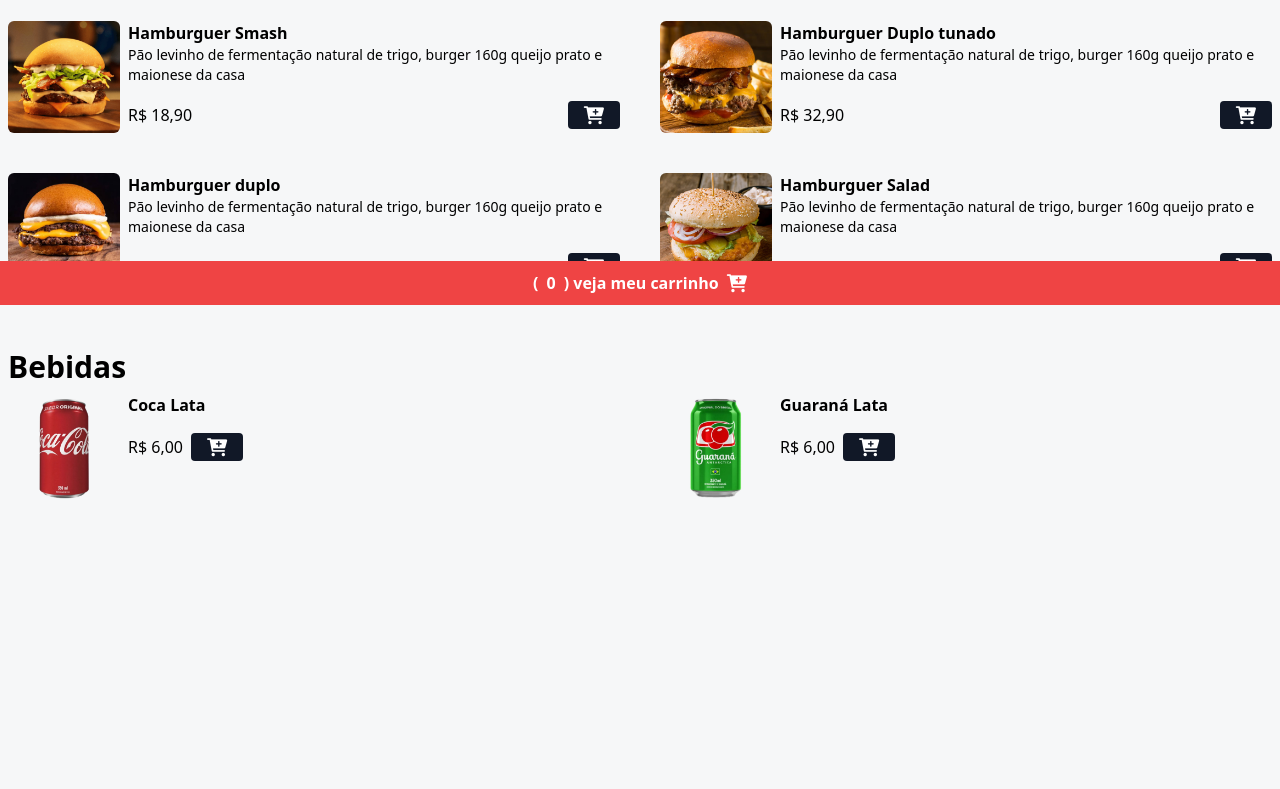
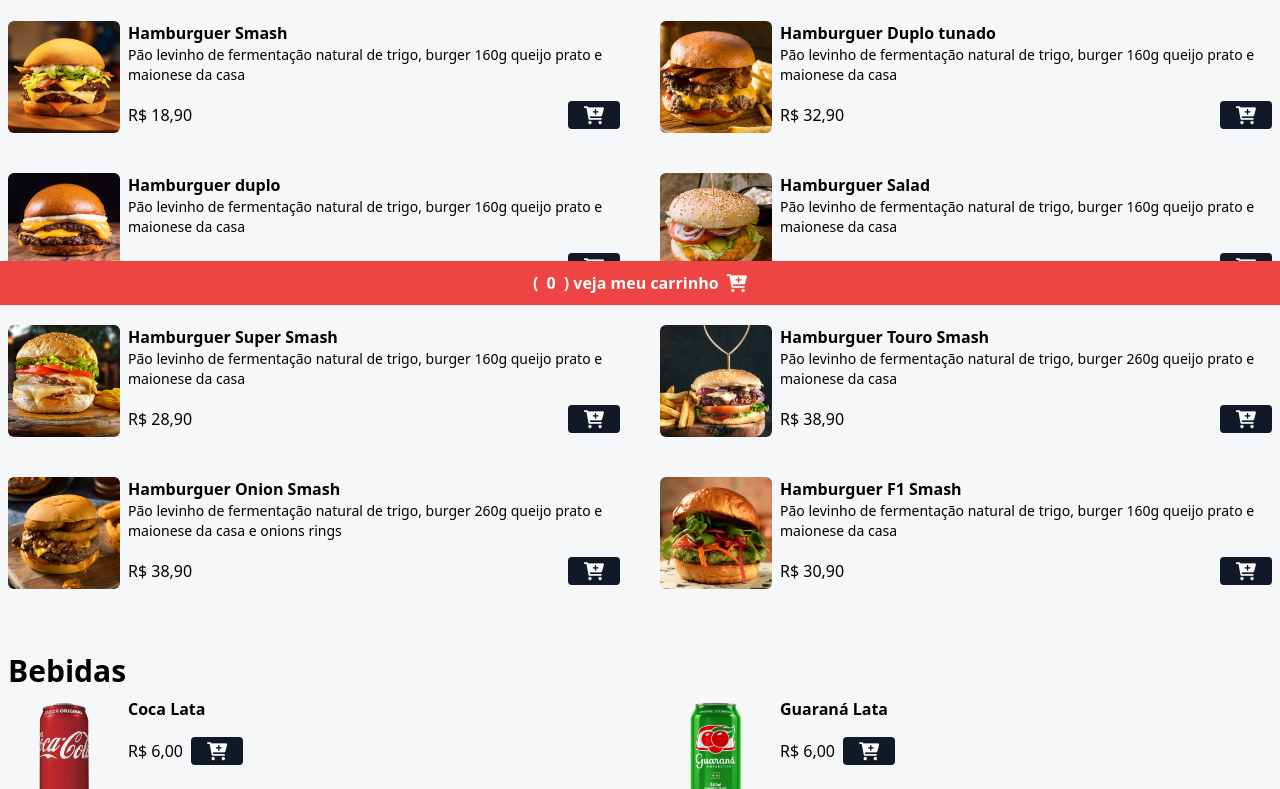
Before and after one commit to dragonforce725/cardapio, a website: page index.html in a window 1280 px wide. Shown: the part 495-1284 px from the top of the page. Before the commit the page ends 1064 px from the top, so only its background shows below. Drawn offline with nearby package versions, Linux system fonts and the light colour scheme; some packages are replaced by stand-ins of ours; a script that the page names is missing.

Commit message:
add mais produtos

```diff
--- a/index.html
+++ b/index.html
@@ -164,6 +164,118 @@ trigo, burger 160g queijo prato e maionese da casa</p>
 </div>
 </div>
 <!--FIM PRODUTO ITEM-->
+
+<!--INICIO PRODUTO ITEM-->
+<div class="flex gap-2">
+    <img src="./img/hamb-5.png"
+    alt=""
+    class="w-28 h-28 rounded-md hover:scale-110 duration-300">
+
+
+<div>
+    <p class="font-bold">Hamburguer Super Smash</p>
+    <p class="text-sm"> Pão levinho de fermentação natural de
+        trigo, burger 160g queijo prato e maionese da casa</p>
+
+    <div class="flex justify-between items-center mt-4 gap-2">
+        <p>
+            R$ 28,90
+        </p>
+        <button
+            class="bg-gray-900 px-4 rounded add-to-cart-btn"
+            data-name="Hamburguer Super Smash"
+            data-price="28.90">
+            <!--a tag <i> serve pra por o carrinho que adiciona coisas em conjunto com a tag <link> no title para a importação de icones.-->
+            <i class="fa fa-cart-plus text-lg text-white"></i>
+        </button>
+    </div>
+</div>
+</div>
+<!--FIM PRODUTO ITEM-->
+
+<!--INICIO PRODUTO ITEM-->
+<div class="flex gap-2">
+    <img src="./img/hamb-6.png"
+    alt=""
+    class="w-28 h-28 rounded-md hover:scale-110 duration-300">
+
+
+<div>
+    <p class="font-bold">Hamburguer Touro Smash</p>
+    <p class="text-sm"> Pão levinho de fermentação natural de
+        trigo, burger 260g queijo prato e maionese da casa</p>
+
+    <div class="flex justify-between items-center mt-4 gap-2">
+        <p>
+            R$ 38,90
+        </p>
+        <button
+            class="bg-gray-900 px-4 rounded add-to-cart-btn"
+            data-name="Hamburguer Touro Smash"
+            data-price="38.90">
+            <!--a tag <i> serve pra por o carrinho que adiciona coisas em conjunto com a tag <link> no title para a importação de icones.-->
+            <i class="fa fa-cart-plus text-lg text-white"></i>
+        </button>
+    </div>
+</div>
+</div>
+<!--FIM PRODUTO ITEM-->
+
+<!--INICIO PRODUTO ITEM-->
+<div class="flex gap-2">
+    <img src="./img/hamb-7.png"
+    alt=""
+    class="w-28 h-28 rounded-md hover:scale-110 duration-300">
+
+
+<div>
+    <p class="font-bold">Hamburguer Onion Smash</p>
+    <p class="text-sm"> Pão levinho de fermentação natural de
+        trigo, burger 260g queijo prato e maionese da casa e onions rings</p>
+
+    <div class="flex justify-between items-center mt-4 gap-2">
+        <p>
+            R$ 38,90
+        </p>
+        <button
+            class="bg-gray-900 px-4 rounded add-to-cart-btn"
+            data-name="Hamburguer Onion Smash"
+            data-price="38.90">
+            <!--a tag <i> serve pra por o carrinho que adiciona coisas em conjunto com a tag <link> no title para a importação de icones.-->
+            <i class="fa fa-cart-plus text-lg text-white"></i>
+        </button>
+    </div>
+</div>
+</div>
+<!--FIM PRODUTO ITEM-->
+
+<!--INICIO PRODUTO ITEM-->
+<div class="flex gap-2">
+    <img src="./img/hamb-8.png"
+    alt=""
+    class="w-28 h-28 rounded-md hover:scale-110 duration-300">
+
+
+<div>
+    <p class="font-bold">Hamburguer F1 Smash</p>
+    <p class="text-sm"> Pão levinho de fermentação natural de
+        trigo, burger 160g queijo prato e maionese da casa</p>
+
+    <div class="flex justify-between items-center mt-4 gap-2">
+        <p>
+            R$ 30,90
+        </p>
+        <button
+            class="bg-gray-900 px-4 rounded add-to-cart-btn"
+            data-name="Hamburguer F1 Smash"
+            data-price="30.90">
+            <!--a tag <i> serve pra por o carrinho que adiciona coisas em conjunto com a tag <link> no title para a importação de icones.-->
+            <i class="fa fa-cart-plus text-lg text-white"></i>
+        </button>
+    </div>
+</div>
+</div>
+<!--FIM PRODUTO ITEM-->
 </main>
 
 <div class="mx-auto max-w-7xl px-2 my-2">
--- a/script.js
+++ b/script.js
@@ -176,7 +176,7 @@ function checkRestaurantOpen() {
 
     const data = new Date();
     const hora = data.getHours();
-    return hora >= 18 && hora <= 22;
+    return hora >= 18 && hora <= 23;
 
 }
 
```
Also changed, not shown: img/hamb-5.png (added), img/hamb-6.png (added), img/hamb-7.png (added), img/hamb-8.png (added).
